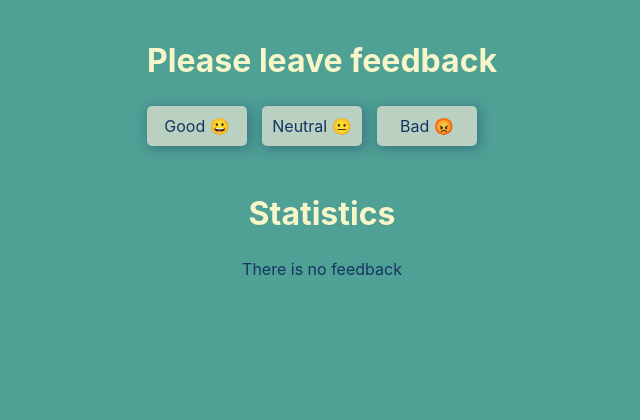
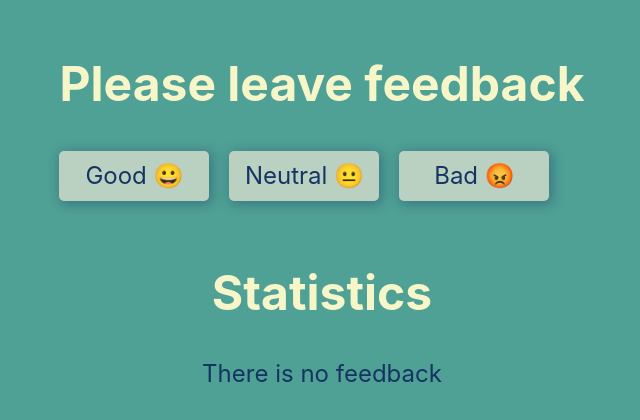
Before and after one commit to diana1m/goit-react-hw-02-feedback, a React (Create React App) app: page / in a window 1280 px wide. Shown: the top 420 px of the page, without its empty margins (318-958 px from the left). Built offline with nearby package versions, Linux system fonts and the light colour scheme.

Commit message:
change styles

```diff
--- a/src/GlobalStyle.js
+++ b/src/GlobalStyle.js
@@ -6,6 +6,7 @@ export const GlobalStyle = createGlobalStyle`
     margin: 0;
     background-color: #4FA095;
     color: #153462;
+    font-size: 24px;
     font-family: -apple-system, BlinkMacSystemFont, 'Segoe UI', 'Roboto', 'Oxygen',
       'Ubuntu', 'Cantarell', 'Fira Sans', 'Droid Sans', 'Helvetica Neue',
       sans-serif;
--- a/src/components/FeedbackOptions/FeedbackOptions.styled.js
+++ b/src/components/FeedbackOptions/FeedbackOptions.styled.js
@@ -1,8 +1,8 @@
 import styled from "styled-components";
 
 export const Button = styled.button`
-    width: 100px;
-    height: 40px;
+    width: 150px;
+    height: 50px;
     border: none;
     border-radius: 5px;
     background-color: #BAD1C2;
@@ -13,5 +13,5 @@ export const Button = styled.button`
 
 export const Wrapper = styled.div`
     display: flex;
-    gap: 15px;
+    gap: 20px;
 `
--- a/src/components/Section/Section.styled.js
+++ b/src/components/Section/Section.styled.js
@@ -3,5 +3,5 @@ import styled from "styled-components";
 export const Title = styled.h2`
     color: #F6F6C9;
     text-align: center;
-    font-size: 32px;
+    font-size: 48px;
 `;
--- a/src/components/Statistics/Statistics.styled.js
+++ b/src/components/Statistics/Statistics.styled.js
@@ -1,7 +1,7 @@
 import styled from "styled-components";
 
 export const Box = styled.div`
-    width: 330px;
+    width: 490px;
     display: flex;
-    gap: 100px;
+    gap: 132px;
 `
```
